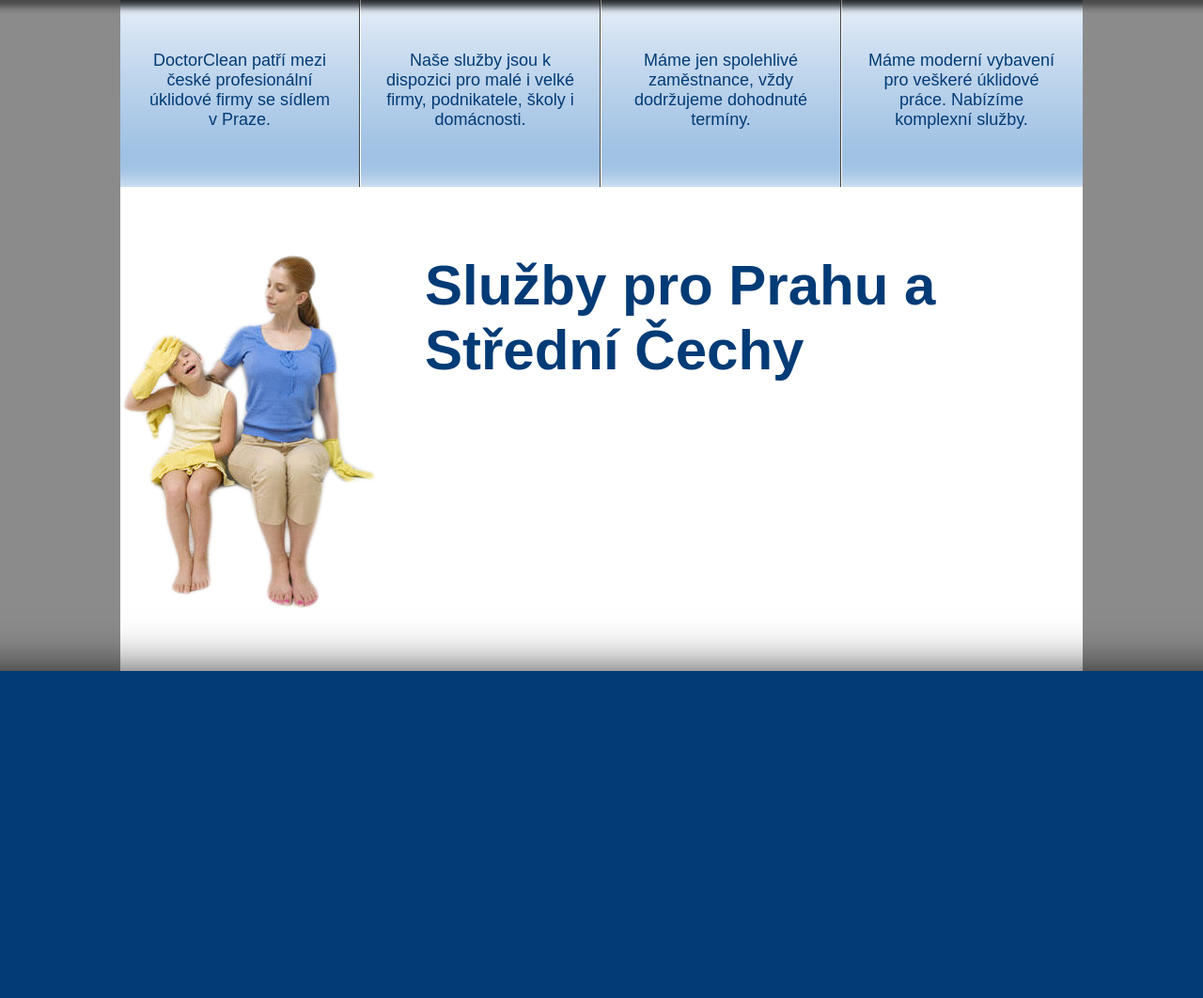
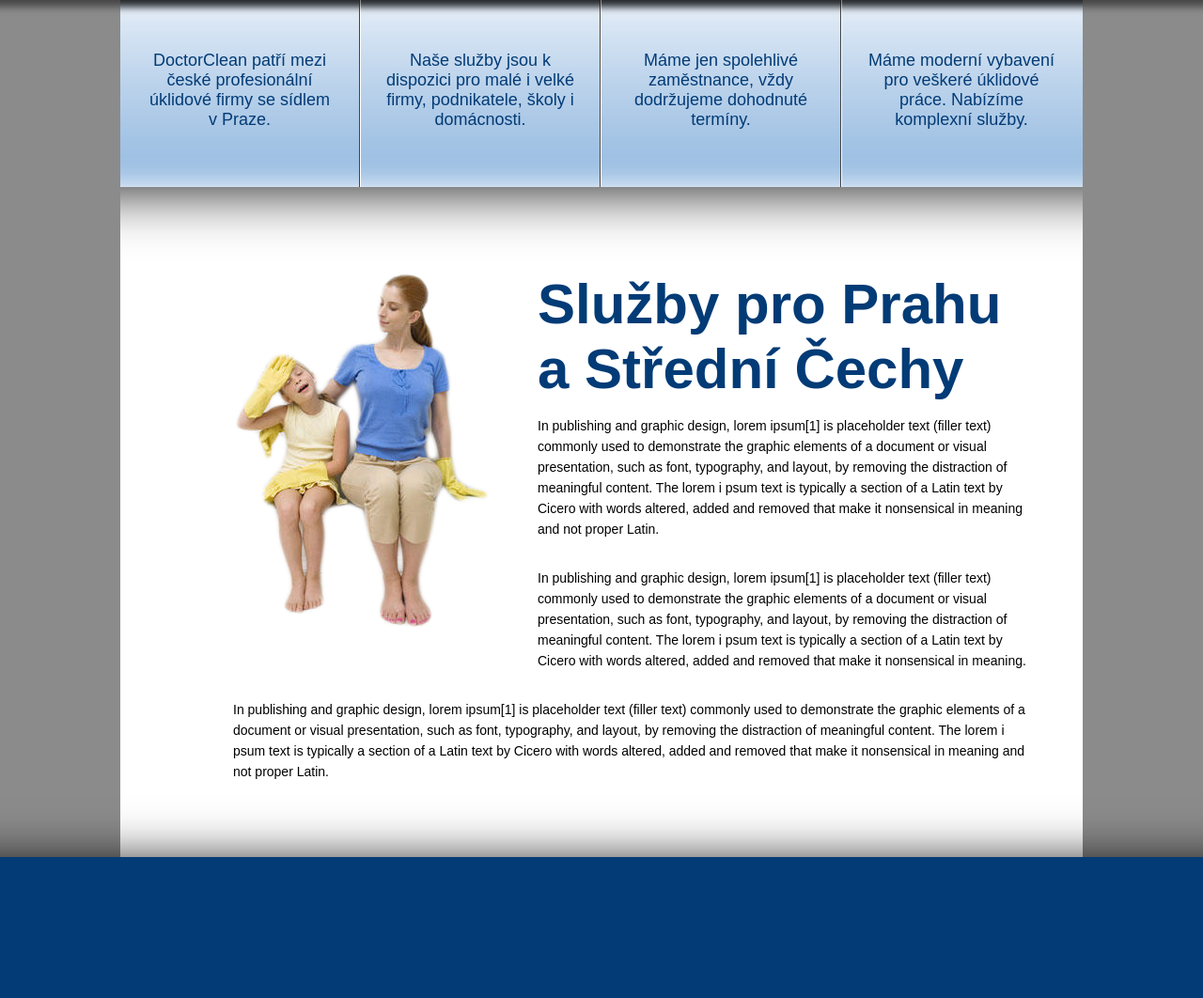
Before and after one commit to doomy/doctorclean, a PHP site: page / in a window 1280 px wide. Shown: the part 351-1413 px from the top of the page at 94% size. Before the commit the page ends 1065 px from the top, so only its background shows below. Run offline with PHP 8.4, Linux system fonts and the light colour scheme.

Commit message:
Add some content text
also throw overlay shadow

```diff
--- a/css/main.css
+++ b/css/main.css
@@ -5,11 +5,19 @@ img { border: 0; padding: 0; margin: 0;}
 body {
     background-color: #8b8b8b;
     font-family: Arial, sans-serif;
+    color #222;
+    font-size: 14px;
 }
 
 h1 {
     font-size: 60px;
     color: #023b76;
+}
+
+p {
+    margin-top: 15px;
+    padding-bottom: 15px;
+    line-height: 22px;
 }
 
 .clear { clear: both; }
@@ -75,12 +83,16 @@ h1 {
 }
 
 .content .document-content {
-    padding-top: 70px;
+    background-image: url('overlay-shadow.png');
+    background-repeat: repeat-x;
+    background-position: top;
+    padding: 90px 50px 0px 120px;
 }
 
 .content .document-content img.content-image {
     float: left;
     margin-right: 50px;
+    margin-bottom: 30px;
 }
 
 
--- a/index.html
+++ b/index.html
@@ -47,6 +47,29 @@
             <div class="document-content">
                 <img class="content-image" src="img/content-1.png" />
                 <h1>Služby pro Prahu a Střední Čechy</h1>
+
+                <p>
+                    In publishing and graphic design, lorem ipsum[1] is placeholder text (filler text) commonly
+                    used to demonstrate the graphic elements of a document or visual presentation, such as font,
+                    typography, and layout, by removing the distraction of meaningful content. The lorem i
+                    psum text is typically a section of a Latin text by Cicero with words altered, added and
+                    removed that make it nonsensical in meaning and not proper Latin.
+                </p>
+                <p>
+                    In publishing and graphic design, lorem ipsum[1] is placeholder text (filler text) commonly
+                    used to demonstrate the graphic elements of a document or visual presentation, such as font,
+                    typography, and layout, by removing the distraction of meaningful content. The lorem i
+                    psum text is typically a section of a Latin text by Cicero with words altered, added and
+                    removed that make it nonsensical in meaning.
+                </p>
+                <p>
+                    In publishing and graphic design, lorem ipsum[1] is placeholder text (filler text) commonly
+                    used to demonstrate the graphic elements of a document or visual presentation, such as font,
+                    typography, and layout, by removing the distraction of meaningful content. The lorem i
+                    psum text is typically a section of a Latin text by Cicero with words altered, added and
+                    removed that make it nonsensical in meaning and not proper Latin.
+                </p>
+
                 <div class="clear">
                 </div>
             </div>
```
Also changed, not shown: css/overlay-shadow.png (added).
